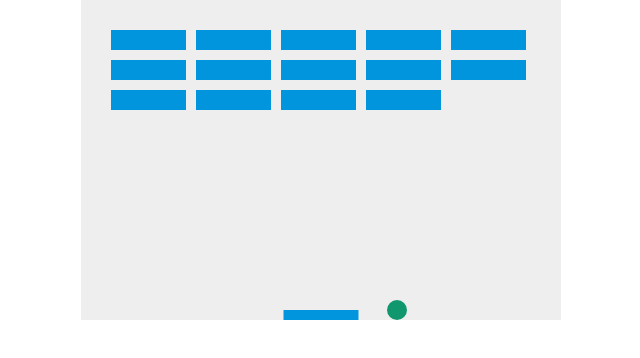
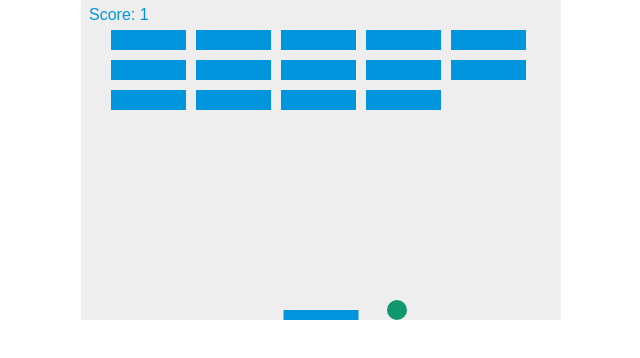
Before and after one commit to AlexaWhit/ACS1320-Breakout-Tutorial, a plain HTML site: page index.html in a window 1280 px wide. Shown: the full height of the page, 319-959 px from the left. Drawn offline with Linux system fonts and the light colour scheme.

Commit message:
completed step 8

```diff
--- a/index.html
+++ b/index.html
@@ -50,6 +50,8 @@
           bricks[c][r] = { x: 0, y: 0, status: 1 };
         }
       }
+
+      let score = 0;
 
       function randColor() {
         return (
@@ -106,10 +108,24 @@
               ) {
                 dy = -dy;
                 b.status = 0;
+                score++;
+                // Display winning message is all bricks gone
+                if (score === brickRowCount * brickColumnCount) {
+                  alert("YOU WIN, CONGRATULATIONS!");
+                  document.location.reload();
+                  clearInterval(interval); // Needed for Chrome to end game
+                }
               }
             }
           }
         }
+      }
+
+      // Func to keep & update score
+      function drawScore() {
+        ctx.font = "16px Arial";
+        ctx.fillStyle = "#0095DD";
+        ctx.fillText(`Score: ${score}`, 8, 20);
       }
 
       function drawBall() {
@@ -168,6 +184,7 @@
         drawBricks();
         drawBall();
         drawPaddle();
+        drawScore();
         collisionDetection();
         // The ball should bounce right after if touches the wall,
         // not when it's already halfway in the wall, so let's adjust our
```
